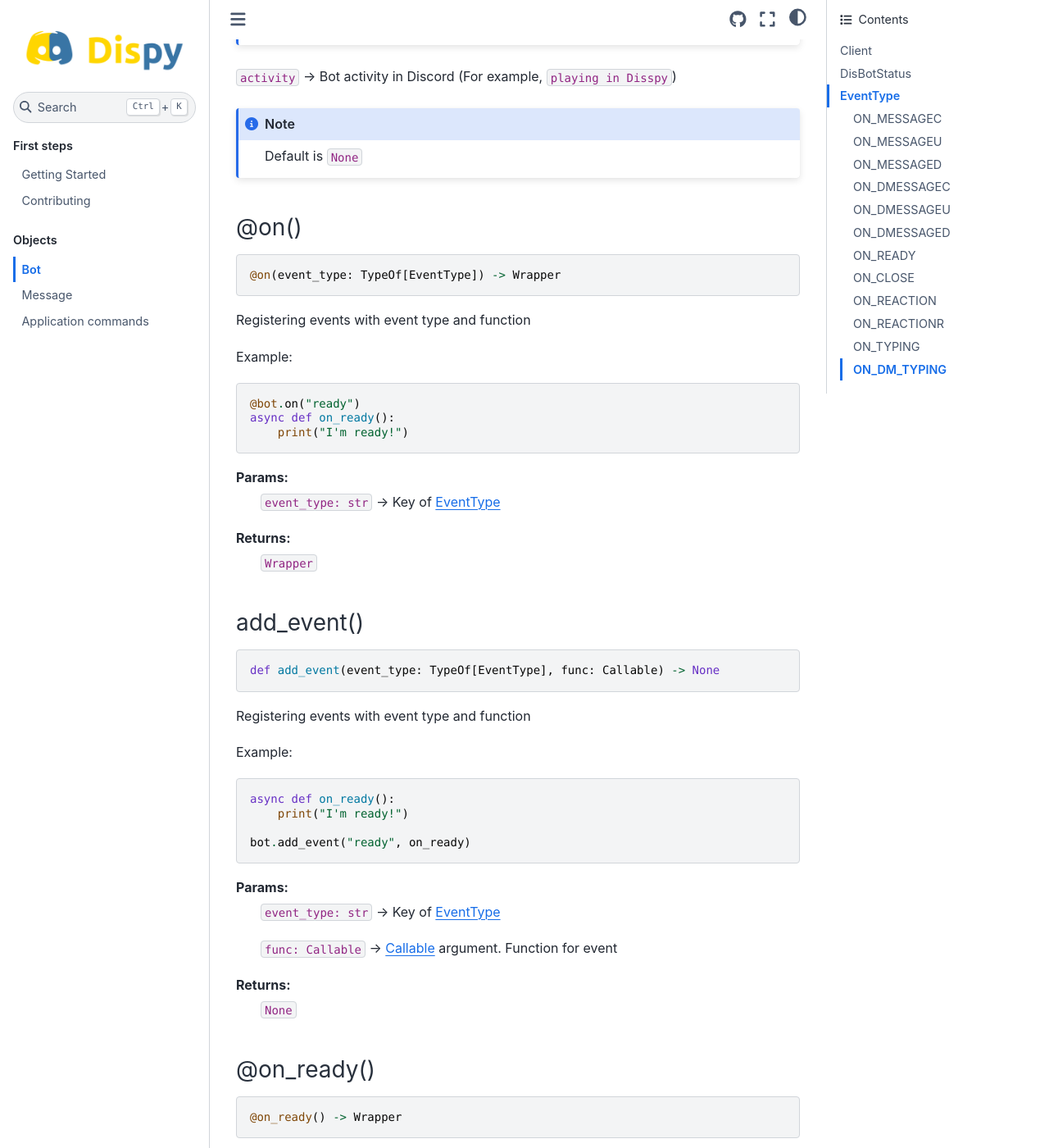
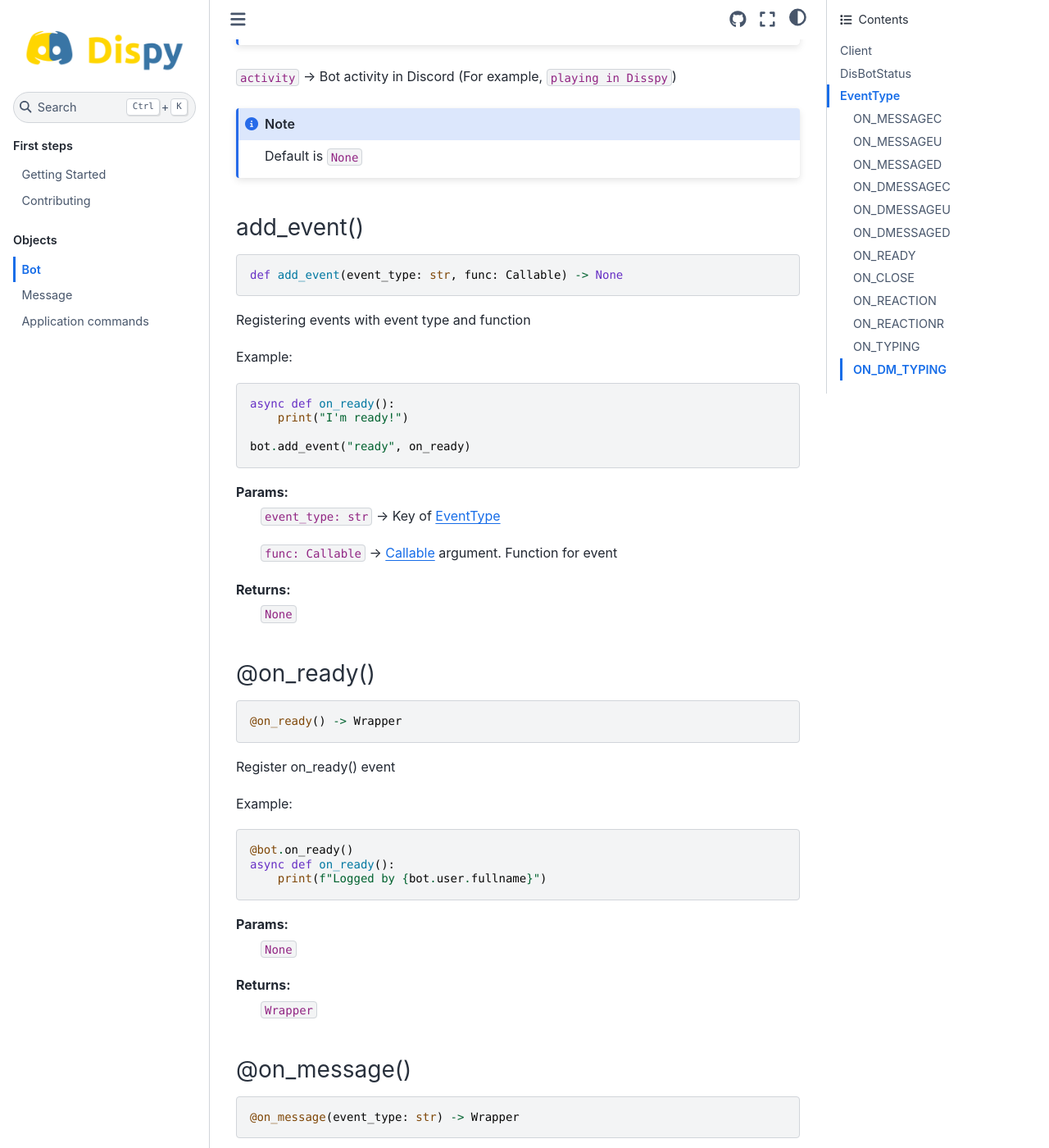
Before and after one commit to bleudev/pytecord_old_archive, a Sphinx documentation site: the page built from docs/source/objects/bot.rst, in a window 1280 px wide and 1400 px high, scrolled down 857 px. Shown: the whole window at 82% size. Built offline with Sphinx 7.4.7 and the Sphinx Book theme 1.1.4, drawn with Linux system fonts in a browser that asks for light colours; some of the changed text lies outside the part shown.

Commit message:
Delete EventType

```diff
--- a/disspy/__init__.py
+++ b/disspy/__init__.py
@@ -58,7 +58,7 @@
     Message,
     RawMessage,
 )
-from disspy.client import Client, EventType
+from disspy.client import Client
 from disspy.http import Flags
 from disspy.embed import Embed, Field, Color
 from disspy.guild import Guild
--- a/docs/source/objects/bot.rst
+++ b/docs/source/objects/bot.rst
@@ -32,33 +32,12 @@
 .. note::
     Default is ``None``
 
-@on()
-=====
-
-::
-
-    @on(event_type: TypeOf[EventType]) -> Wrapper
-
-Registering events with event type and function
-
-Example::
-
-    @bot.on("ready")
-    async def on_ready():
-        print("I'm ready!")
-
-Params:
-    ``event_type: str`` -> Key of `EventType`_
-
-Returns:
-    ``Wrapper``
-
 add_event()
 ===========
 
 ::
 
-    def add_event(event_type: TypeOf[EventType], func: Callable) -> None
+    def add_event(event_type: str, func: Callable) -> None
 
 Registering events with event type and function
 
@@ -376,11 +355,7 @@
 EventType
 ***************
 
-Usage example::
-
-    @bot.on(disspy.EventType.ON_MESSAGEC)
-    async def on_messagec(message: disspy.Message):
-        await message.reply("This is example of usage EventType!")
+All events in disspy
 
 Variables:
     * ``ON_MESSAGEC`` -> On message create
```
Also changed, not shown: 1 other file.
